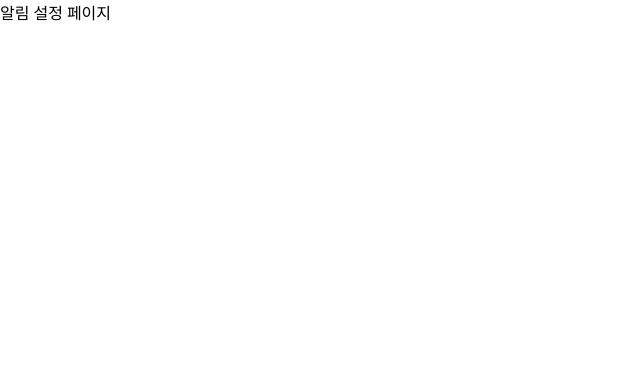
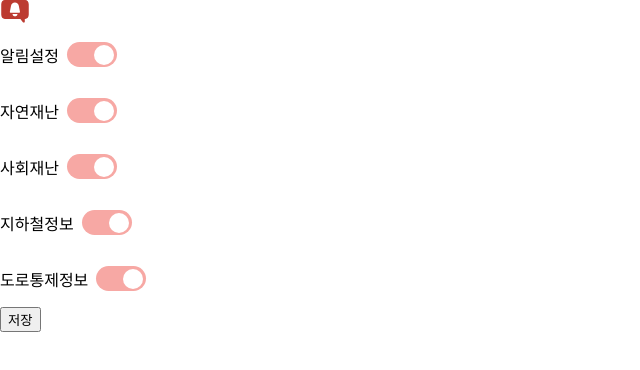
Before and after one commit to bbiyongbbiyong/bbiyong-front, a React (Create React App) app: page /notify in a window 1280 px wide. Shown: the top 370 px of the page, without its empty margins (0-640 px from the left). Built offline with nearby package versions, Linux system fonts and the light colour scheme; a web font is replaced by a local one.

Commit message:
feat(Notification): ToggleButton 컴포넌트 적용

```diff
--- a/src/pages/Notification.jsx
+++ b/src/pages/Notification.jsx
@@ -1,7 +1,73 @@
-import React from 'react';
+import React, { useState } from 'react';
+
+import notification from '../assets/notification.svg';
+import ToggleButton from '../components/ToggleButton';
+
+import '../css/Notification.css';
 
 const Notification = () => {
-  return <div>알림 설정 페이지</div>;
+  const MIDDLE_CATEGORY = ['자연재난', '사회재난', '지하철정보', '도로통제정보'];
+
+  const [toggleStatus, setToggleStatus] = useState([true, true, true, true]);
+  const notifyOn = toggleStatus.includes(true);
+
+  const handleAllToggleStatus = (checked) => {
+    if (checked) {
+      setToggleStatus([true, true, true, true]);
+    } else {
+      setToggleStatus([false, false, false, false]);
+    }
+  };
+
+  const reverseToggleStatus = (index) => {
+    setToggleStatus(
+      toggleStatus.map((toggleChecked, toggleIndex) => {
+        return index === toggleIndex ? !toggleChecked : toggleChecked;
+      }),
+    );
+  };
+
+  const handleToggleStatus = (index) => {
+    reverseToggleStatus(index);
+  };
+
+  const onClickSave = () => {
+    const requestData = { notifyOn, toggleStatus };
+    console.log(requestData);
+  };
+
+  return (
+    <>
+      <div>
+        <img src={notification} width="30" />
+        <div id="toggle-container">
+          <p> 알림설정 </p>
+          <input
+            type="checkbox"
+            onChange={(e) => {
+              handleAllToggleStatus(e.target.checked);
+            }}
+            id="알림설정"
+            checked={notifyOn}
+            hidden
+          />
+          <label htmlFor="알림설정" className="toggleSwitch">
+            <span className="toggleButton"></span>
+          </label>
+        </div>
+      </div>
+
+      {notifyOn ? (
+        MIDDLE_CATEGORY.map((category, index) => (
+          <ToggleButton key={index} label={category} onChange={handleToggleStatus} index={index} />
+        ))
+      ) : (
+        <div> 현재 수신 받는 알림이 없습니다</div>
+      )}
+
+      <button onClick={onClickSave}> 저장 </button>
+    </>
+  );
 };
 
 export default Notification;
```
Also changed, not shown: src/css/Notification.css (added).
